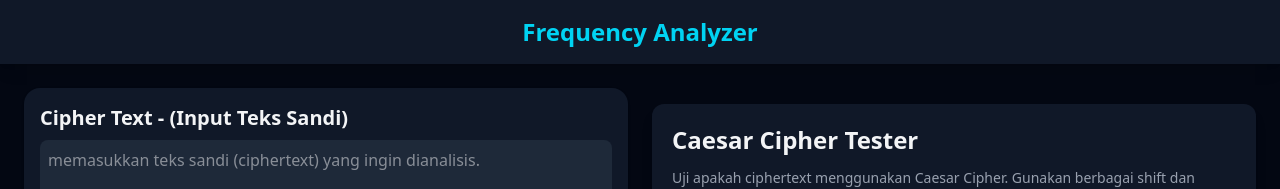
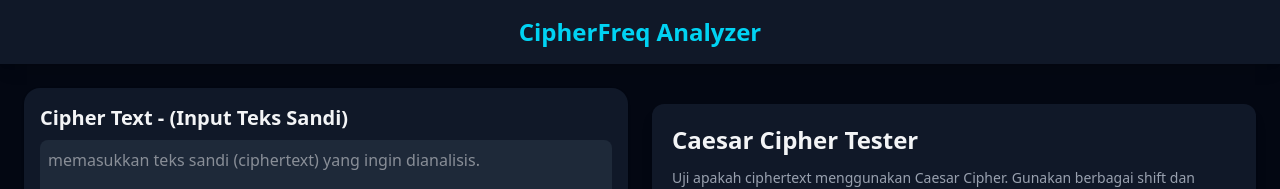
Before and after one commit to Dhiooonn/analisis-frekuensi-cracking-caesar-shiper, a React (Vite) app: page / in a window 1280 px wide. Shown: the top 189 px of the page. Built offline with nearby package versions, Linux system fonts and the light colour scheme.

Commit message:
Ganti Nama CipherFreq Analyzer

```diff
--- a/src/components/Navbar.jsx
+++ b/src/components/Navbar.jsx
@@ -1,7 +1,7 @@
 export default function Navbar() {
   return (
     <nav className="w-full bg-gray-900 p-4 text-center text-2xl font-semibold text-cyan-400 shadow-lg">
-      Frequency Analyzer
+      CipherFreq Analyzer
     </nav>
   );
 }
```
